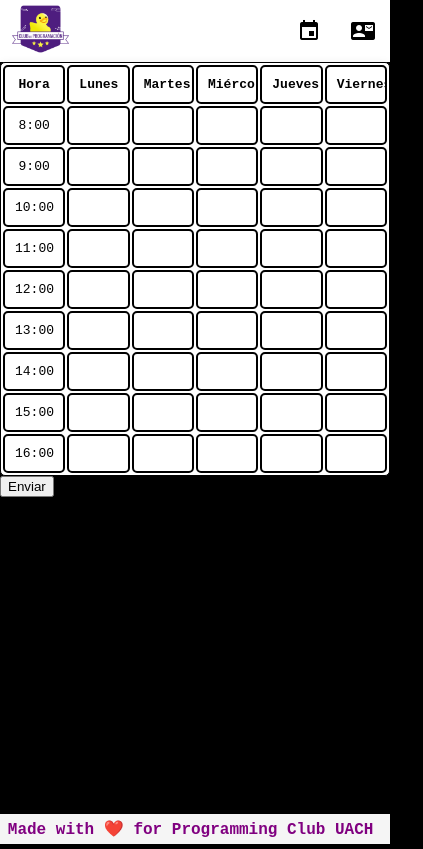
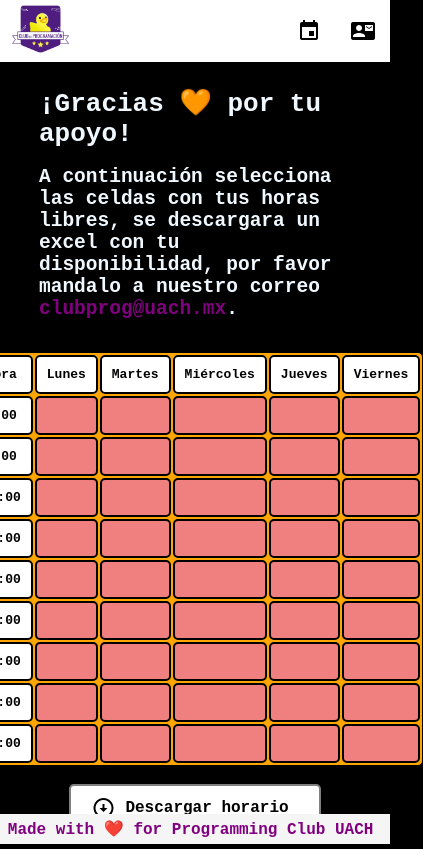
Before and after one commit to Club-De-Programacion-UACH/Club-Page, an Angular app: page /schedule in a window 390 px wide. Shown: the whole page, 423 px wide, since content can reach past the window. Built offline with nearby package versions, Linux system fonts and the light colour scheme.

Commit message:
schedule page style and responsive

```diff
--- a/src/app/features/schedule/schedule.component.css
+++ b/src/app/features/schedule/schedule.component.css
@@ -0,0 +1,64 @@
+.schedule-info {
+    padding: 2% 10%;
+}
+
+.schedule-gen-table {
+    margin: 2% 5%;
+    font-family: monospace;
+    font-weight: bold;
+    font-size: x-large;
+}
+
+.schedule-table {
+    background-color: orange;
+    width: auto;
+}
+
+.head-cell {
+    background-color: #ffffff;
+}
+
+.cell {
+    background-color: lightcoral;
+}
+
+.cell:hover {
+    background-color: lightgreen;
+}
+
+.hour-cell {
+    background-color: #ffffff;
+}
+
+form {
+    align-items: center;
+    justify-content: center;
+}
+.schedule-button {
+    padding: 5px 20px;
+    font-family: monospace;
+    font-weight: bold;
+    margin: 5% 10%;
+    color: black;
+    padding: 10px 20px;
+    background-color: white;
+    border: 2px solid gray;
+    border-radius: 5px;
+    cursor: pointer;
+    font-size: 16px;
+    align-items:center;
+}
+
+.schedule-button:hover {
+    color: purple;
+    border: 2px solid purple;
+}
+
+@media (max-width: 600px) {
+    .schedule-gen-table {
+        margin: 2% 5%;
+        font-family: monospace;
+        font-weight: bold;
+        font-size: medium;
+    }
+}
--- a/src/app/features/schedule/schedule.component.html
+++ b/src/app/features/schedule/schedule.component.html
@@ -1,7 +1,14 @@
-<form (ngSubmit)="onSubmit($event)">
-    <table style="table-layout: fixed; width: 100%; background-color: #ffffff;">
+<div class="schedule">
+    <div class="schedule-info">
+        <h1>
+            ¡Gracias 🧡 por tu apoyo!
+        </h1>
+        <h2>A continuación selecciona las celdas con tus horas libres, se descargara un excel con tu disponibilidad, por favor mandalo a nuestro correo <span style="color: purple;">clubprog&#64;uach.mx</span>.</h2>
+    </div>
+    <form class="schedule-gen-table" (ngSubmit)="onSubmit($event)" style="display: flex; flex-direction: column; align-items: center;">
+        <table class="schedule-table">
             <thead>
-            <tr>
+                <tr class="head-cell">
                     <th>Hora</th>
                     <th>Lunes</th>
                     <th>Martes</th>
@@ -11,18 +18,22 @@
                 </tr>
             </thead>
             <tbody>
-            <tr *ngFor="let hour of hours">
-                <td>{{ hour }}</td>
-                <td (click)="toggleSelection('lunes', hour)" [class.selected]="isSelected('lunes', hour)"></td>
-                <td (click)="toggleSelection('martes', hour)" [class.selected]="isSelected('martes', hour)"></td>
-                <td (click)="toggleSelection('miercoles', hour)" [class.selected]="isSelected('miercoles', hour)"></td>
-                <td (click)="toggleSelection('jueves', hour)" [class.selected]="isSelected('jueves', hour)"></td>
-                <td (click)="toggleSelection('viernes', hour)" [class.selected]="isSelected('viernes', hour)"></td>
+                <tr *ngFor="let hour of hours" >
+                    <td class="hour-cell">{{ hour }}</td>
+                    <td class="cell" (click)="toggleSelection('lunes', hour)" [class.selected]="isSelected('lunes', hour)"></td>
+                    <td class="cell" (click)="toggleSelection('martes', hour)" [class.selected]="isSelected('martes', hour)"></td>
+                    <td class="cell" (click)="toggleSelection('miercoles', hour)" [class.selected]="isSelected('miercoles', hour)"></td>
+                    <td class="cell" (click)="toggleSelection('jueves', hour)" [class.selected]="isSelected('jueves', hour)"></td>
+                    <td class="cell" (click)="toggleSelection('viernes', hour)" [class.selected]="isSelected('viernes', hour)"></td>
                 </tr>
             </tbody>
         </table>
-    <input type="button" value="Enviar" (click)="onSubmit($event)">
+            <button (click)="onSubmit($event)" class="schedule-button" style="display: flex; align-items: center;">
+                <i class="material-icons">arrow_circle_down</i>
+                <span style="margin: 0 10px;">Descargar horario</span>
+            </button>
     </form>
+</div>
 
 <style>
     .selected {
```
Lines whose indentation alone changed are shown as unchanged.
